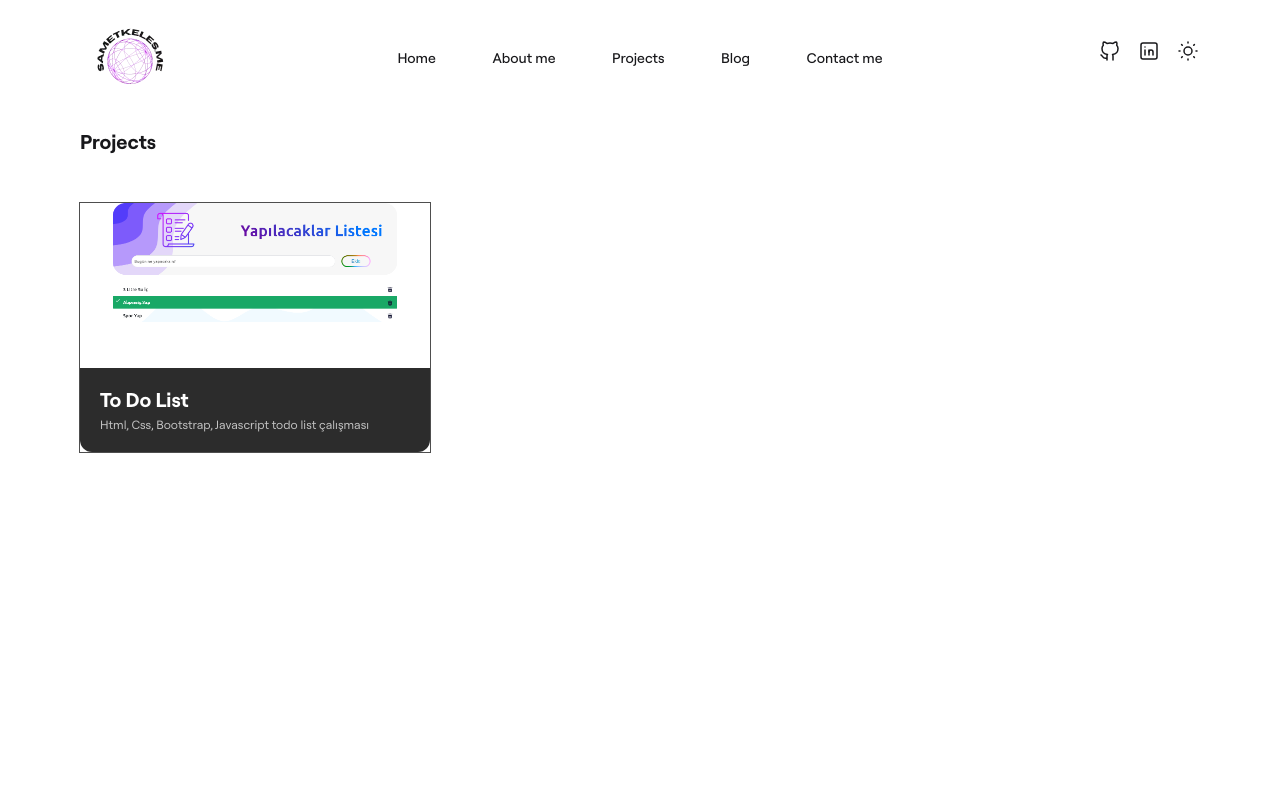
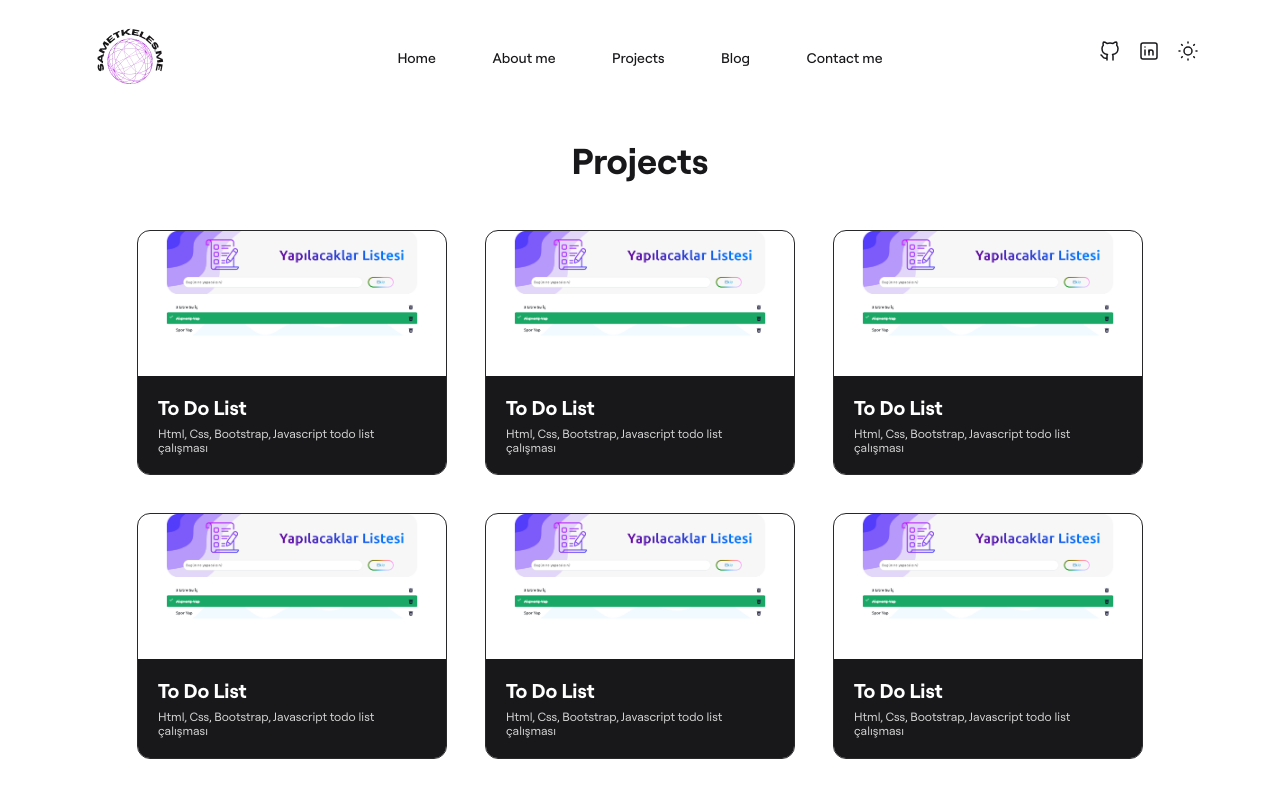
Before and after one commit to samet-keles/sametkeles.me, a Nuxt app: page /projects in a window 1280 px wide. Shown: the top 798 px of the page. Built offline with nearby package versions, Linux system fonts and the light colour scheme.

Commit message:
Coded the general structure of the projects page

```diff
--- a/pages/projects.vue
+++ b/pages/projects.vue
@@ -4,6 +4,10 @@
       <h1 class="projects__title">Projects</h1>
       <div class="cards">
         <div class="card">
+          <a
+            href="https://github.com/samet-keles/JavaScrit-ToDoList"
+            target="_blank"
+          >
             <img src="/img/todo-list.webp" alt="" class="card__img" />
             <div class="card__text">
               <h3 class="card__title">To Do List</h3>
@@ -11,26 +15,115 @@
                 Html, Css, Bootstrap, Javascript todo list çalışması
               </p>
             </div>
+          </a>
         </div>
-        <!-- <div class="card"></div>
-        <div class="card"></div>
-        <div class="card"></div>
-        <div class="card"></div> -->
+
+        <div class="card">
+          <a
+            href="https://github.com/samet-keles/JavaScrit-ToDoList"
+            target="_blank"
+          >
+            <img src="/img/todo-list.webp" alt="" class="card__img" />
+            <div class="card__text">
+              <h3 class="card__title">To Do List</h3>
+              <p class="card__description">
+                Html, Css, Bootstrap, Javascript todo list çalışması
+              </p>
+            </div>
+          </a>
+        </div>
+
+        <div class="card">
+          <a
+            href="https://github.com/samet-keles/JavaScrit-ToDoList"
+            target="_blank"
+          >
+            <img src="/img/todo-list.webp" alt="" class="card__img" />
+            <div class="card__text">
+              <h3 class="card__title">To Do List</h3>
+              <p class="card__description">
+                Html, Css, Bootstrap, Javascript todo list çalışması
+              </p>
+            </div>
+          </a>
+        </div>
+
+        <div class="card">
+          <a
+            href="https://github.com/samet-keles/JavaScrit-ToDoList"
+            target="_blank"
+          >
+            <img src="/img/todo-list.webp" alt="" class="card__img" />
+            <div class="card__text">
+              <h3 class="card__title">To Do List</h3>
+              <p class="card__description">
+                Html, Css, Bootstrap, Javascript todo list çalışması
+              </p>
+            </div>
+          </a>
+        </div>
+
+        <div class="card">
+          <a
+            href="https://github.com/samet-keles/JavaScrit-ToDoList"
+            target="_blank"
+          >
+            <img src="/img/todo-list.webp" alt="" class="card__img" />
+            <div class="card__text">
+              <h3 class="card__title">To Do List</h3>
+              <p class="card__description">
+                Html, Css, Bootstrap, Javascript todo list çalışması
+              </p>
+            </div>
+          </a>
+        </div>
+
+        <div class="card">
+          <a
+            href="https://github.com/samet-keles/JavaScrit-ToDoList"
+            target="_blank"
+          >
+            <img src="/img/todo-list.webp" alt="" class="card__img" />
+            <div class="card__text">
+              <h3 class="card__title">To Do List</h3>
+              <p class="card__description">
+                Html, Css, Bootstrap, Javascript todo list çalışması
+              </p>
+            </div>
+          </a>
+        </div>
       </div>
     </div>
   </section>
 </template>
 
 <style lang="scss" scoped>
+@import "@/assets/scss/config/variables";
+
 .projects {
+  padding-top: 1rem;
+  padding-bottom: 5rem;
+  &__title {
+    padding-bottom: 5rem;
+    text-align: center;
+    font-size: 3.6rem;
+
+    .dark & {
+      color: white;
+    }
+  }
   .cards {
-    margin-top: 5rem;
+    display: flex;
+    flex-wrap: wrap;
+    justify-content: center;
+    gap: 4rem;
     .card {
-      width: 350px;
-      outline: 1px solid rgb(78, 78, 78);
-
+      width: 27.5%;
+      // width: 31.09%;
+      border-radius: 12px;
+      outline: 1px solid $gray;
       &:hover {
-        outline: 2px solid purple;
+        outline: 2px solid $purple;
       }
 
       &__img {
@@ -42,7 +135,7 @@
       &__text {
         padding: 2rem;
         width: 100%;
-        background-color: rgb(44, 44, 44);
+        background-color: $dark-gray;
         border-bottom-right-radius: 12px;
         border-bottom-left-radius: 12px;
       }
@@ -54,7 +147,7 @@
       }
 
       &__description {
-        color: rgb(196, 196, 196);
+        color: $light-gray;
         font-size: 12px;
         font-weight: 400;
       }
```
Lines whose indentation alone changed are shown as unchanged.
